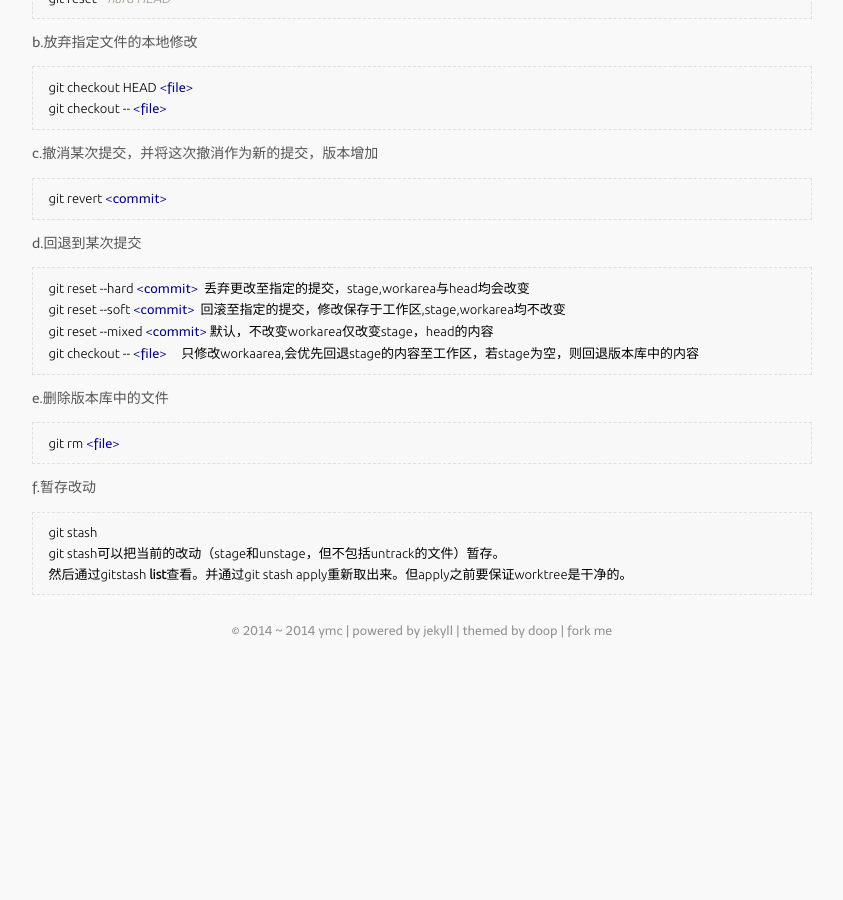
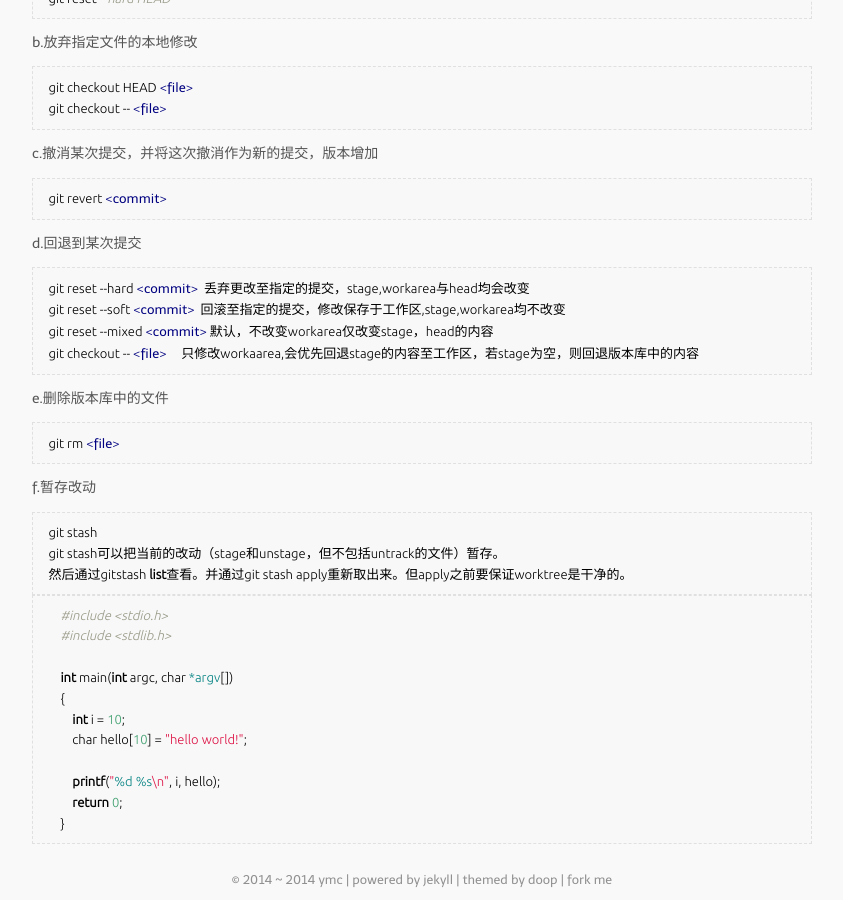
Before and after one commit to doop-ymc/doop-ymc.github.io, a Jekyll site: the page built from _posts/tech/2014-07-20-git-learn.markdown, in a window 1280 px wide and 900 px high, scrolled down 4263 px. Shown: the whole window, without its empty margins (218-1061 px from the left). Built offline with Jekyll 4.4.1, drawn with Linux system fonts in a browser that asks for light colours; Markdown is read by kramdown in place of the engine named in the settings; before the commit the page ends 4914 px from its top, so only the background shows below that.

Commit message:
test highlight

````diff
--- a/_config.yml
+++ b/_config.yml
@@ -1,7 +1,7 @@
-markdown: rdiscount
+# markdown: rdiscount
 # pygments: false
-# markdown: redcarpet
-pygments: false
+markdown: redcarpet
+highlighter: pygments
 permalink: /:year/:month/:day/:title.html
 name: "doop-ymc"
 
--- a/_posts/headers/2014-07-20-i-m-clown.markdown
+++ b/_posts/headers/2014-07-20-i-m-clown.markdown
@@ -10,5 +10,5 @@ tag:
 [![header](/media/files/header/header.jpg)]()
 ---
 <div class="header-text">
-    “我是小丑，却愿意试，保护你到世界末日”
+    “我像小丑，却愿意试，保护你到世界末日。”
 </div>
--- a/_posts/tech/2014-07-20-git-learn.markdown
+++ b/_posts/tech/2014-07-20-git-learn.markdown
@@ -208,3 +208,17 @@ f.暂存改动
 	git stash
 	git stash可以把当前的改动（stage和unstage，但不包括untrack的文件）暂存。
     然后通过gitstash list查看。并通过git stash apply重新取出来。但apply之前要保证worktree是干净的。
+
+```c
+    #include <stdio.h>
+    #include <stdlib.h>
+
+    int main(int argc, char *argv[])
+    {
+        int i = 10;
+        char hello[10] = "hello world!";
+
+        printf("%d %s\n", i, hello);
+        return 0;
+    }
+```
````
